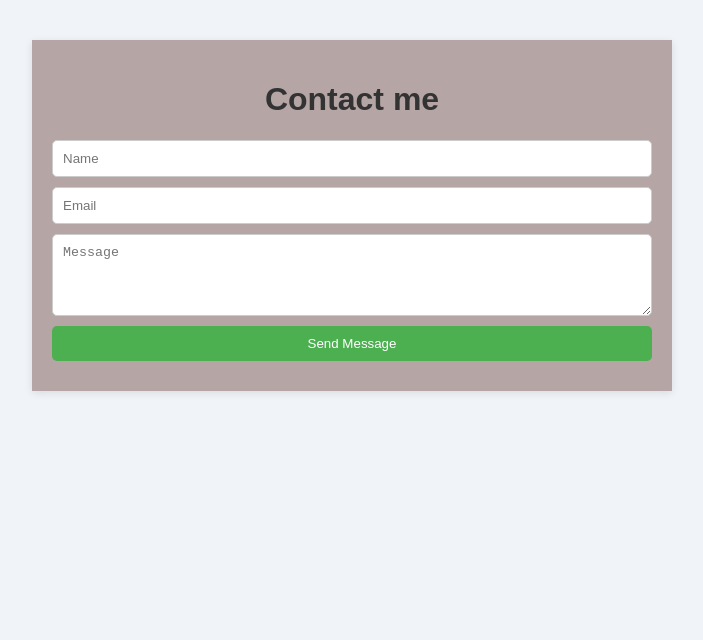
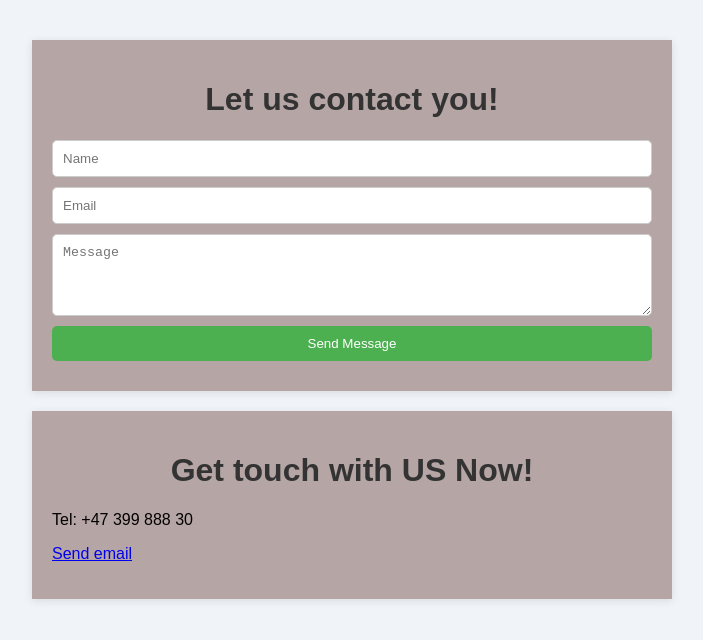
Before and after one commit to Nweder/WebDev, a plain HTML site: page public/contact.html in a window 1280 px wide. Shown: the whole page, without its empty margins (288-991 px from the left). Drawn offline with Linux system fonts and the light colour scheme.

Commit message:
update contant us css

```diff
--- a/public/contact.html
+++ b/public/contact.html
@@ -46,7 +46,7 @@
 </head>
 <body>
     <div class="container">
-        <h1>Contact me</h1>
+        <h1>Let us contact you!</h1>
         <form action="#" method="post">
             <input type="text" id="name" name="name" placeholder="Name">
             <input type="email" id="email" name="email" placeholder="Email">
@@ -54,5 +54,19 @@
             <input type="submit" value="Send Message">
         </form>
     </div>
+    </p>
+</body>
+<body>
+  <div class="container">
+      <h1>Get touch with US Now!</h1>
+      <p>Tel: +47 399 888 30</p>
+      <p><a href="mailto:m.neweder@gmail.com">Send email</a></p>
+      <!-- <p>Address:</p>
+      <p> -->
+          <!-- Teglegatan 16<br>
+          Göta<br>
+          Sweden <br> -->
+      </p>
+  </div>
 </body>
 </html>
```
